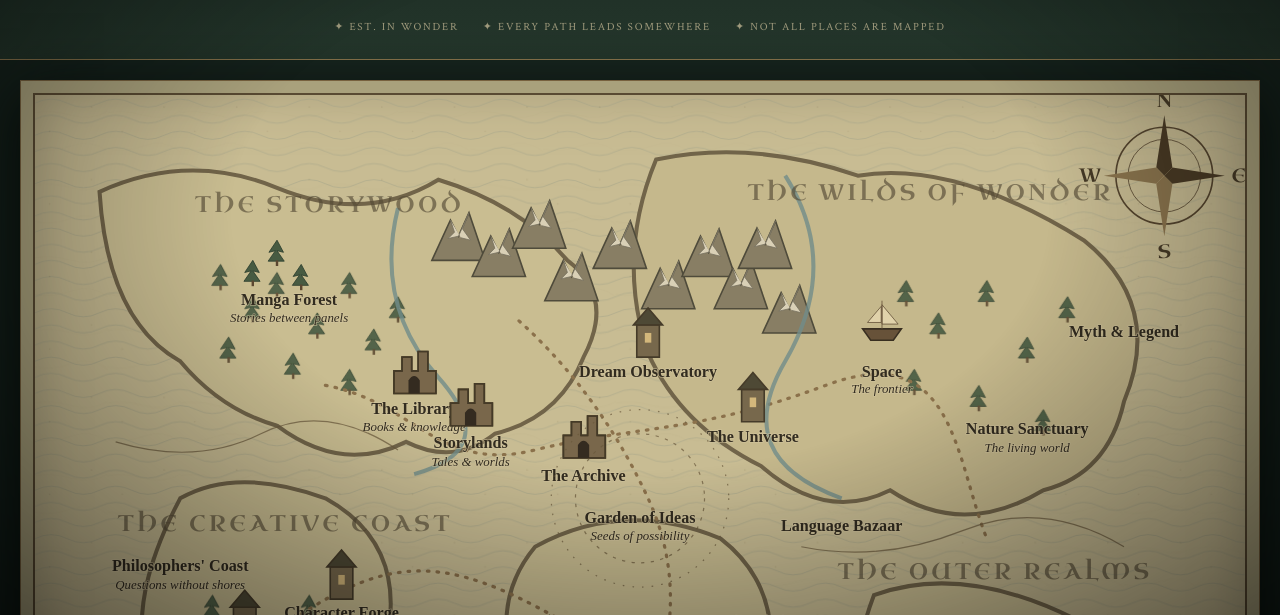
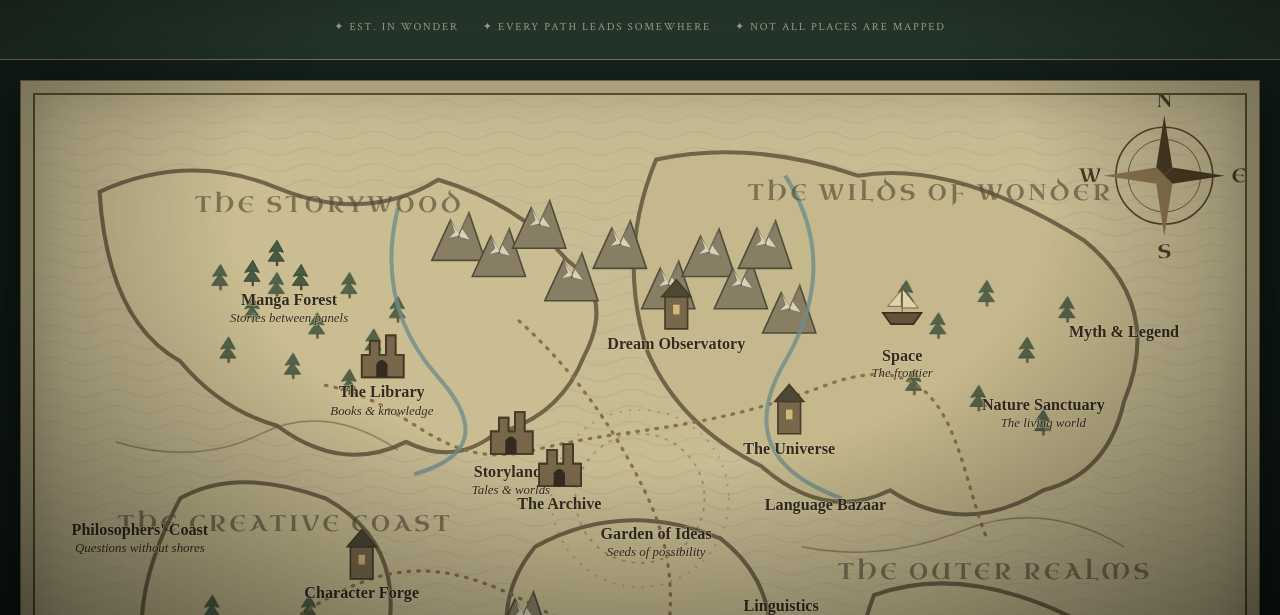
Before and after one commit to ayumu-corvane/the-observatory, a plain HTML site: page index.html in a window 1280 px wide. Shown: the part 185-800 px from the top of the page. Drawn offline with Linux system fonts and the light colour scheme; a web font is replaced by a local one.

Commit message:
Space out landmarks across the fantasy atlas

```diff
--- a/index.html
+++ b/index.html
@@ -65,31 +65,31 @@ footer{text-align:center;padding:24px;border-top:1px solid #5b604c;color:#9c997e
 <!-- region titles -->
 <text class="region" x="365" y="145" text-anchor="middle">THE STORYWOOD</text><text class="region" x="1110" y="130" text-anchor="middle">THE WILDS OF WONDER</text><text class="region" x="310" y="540" text-anchor="middle">THE CREATIVE COAST</text><text class="region" x="750" y="900" text-anchor="middle">THE SCHOLAR'S RANGE</text><text class="region" x="1190" y="600" text-anchor="middle">THE OUTER REALMS</text>
 <!-- iconic locations -->
-<g class="place" data-name="The Library" data-desc="A vast, ever-expanding library. Books, notes, knowledge, discoveries, and anything worth keeping."><use href="#castle" x="470" y="350"/><text class="label" x="470" y="395">The Library</text><text class="small" x="470" y="417">Books &amp; knowledge</text></g>
-<g class="place" data-name="Manga Forest" data-desc="A forest of panels, volumes, characters, worlds, and stories waiting to be read."><use href="#tree" x="270" y="205"/><use href="#tree" x="300" y="180"/><use href="#tree" x="330" y="210"/><text class="label" x="315" y="260">Manga Forest</text><text class="small" x="315" y="282">Stories between panels</text></g>
-<g class="place" data-name="The OC Atelier" data-desc="The workshop where original characters are born, redesigned, developed, and occasionally cause chaos."><use href="#tower" x="260" y="650"/><text class="label" x="260" y="700">OC Atelier</text><text class="small" x="260" y="721">Original creations</text></g>
-<g class="place" data-name="Character Forge" data-desc="A forge for personalities, designs, quirks, backstories, relationships, and characters who refuse to behave."><use href="#tower" x="380" y="600"/><text class="label" x="380" y="648">Character Forge</text></g>
-<g class="place" data-name="Storylands" data-desc="A continent of plots, manga ideas, novels, scenes, worlds, and narrative experiments."><use href="#castle" x="540" y="390"/><text class="label" x="540" y="438">Storylands</text><text class="small" x="540" y="460">Tales &amp; worlds</text></g>
-<g class="place" data-name="Philosophers' Coast" data-desc="Questions about existence, ethics, society, meaning, nature, and all those thoughts that refuse to leave at 2 AM."><text class="label" x="180" y="590">Philosophers' Coast</text><text class="small" x="180" y="612">Questions without shores</text></g>
-<g class="place" data-name="The Universe" data-desc="Cosmology, galaxies, stars, black holes, origins, endings, and the immense things we don't yet know."><use href="#tower" x="890" y="380"/><text class="label" x="890" y="430">The Universe</text></g>
-<g class="place" data-name="Space" data-desc="Spaceflight, exploration, spacecraft, missions, orbital mechanics, and humanity's next steps beyond Earth."><use href="#ship" x="1050" y="290"/><text class="label" x="1050" y="350">Space</text><text class="small" x="1050" y="370">The frontier</text></g>
-<g class="place" data-name="Physics" data-desc="The laws, symmetries, forces, and beautiful machinery underlying reality."><use href="#mountain" x="620" y="670"/><text class="label" x="620" y="725">Physics</text></g>
-<g class="place" data-name="Maths" data-desc="Patterns, proofs, olympiad problems, abstractions, and the language of structure."><use href="#mountain" x="740" y="690"/><text class="label" x="740" y="745">Maths</text></g>
-<g class="place" data-name="Linguistics" data-desc="Languages, etymology, writing systems, grammar, sounds, and the ways humans shape meaning."><text class="label" x="900" y="660">Linguistics</text><text class="small" x="900" y="682">Tongues &amp; symbols</text></g>
-<g class="place" data-name="Art" data-desc="Sketches, visual ideas, design, illustration, aesthetics, and experiments with shape and colour."><use href="#tower" x="430" y="720"/><text class="label" x="430" y="765">Art</text></g>
-<g class="place" data-name="The Music Isles" data-desc="Songs, musical ideas, rhythms, moods, and soundtracks to imaginary places."><text class="label" x="1180" y="810">The Music Isles</text><text class="small" x="1180" y="832">Sound &amp; silence</text></g>
-<g class="place" data-name="The Cinema" data-desc="Films, animation, visual storytelling, scenes, and the art of making a world feel real."><text class="label" x="1100" y="870">The Cinema</text></g>
-<g class="place" data-name="Nature Sanctuary" data-desc="Animals, plants, ecosystems, environmental ideas, and the living world worth protecting."><text class="label" x="1230" y="420">Nature Sanctuary</text><text class="small" x="1230" y="442">The living world</text></g>
-<g class="place" data-name="History" data-desc="Civilizations, people, events, inventions, and the long, messy story of humanity."><text class="label" x="350" y="800">History</text></g>
+<g class="place" data-name="The Library" transform="translate(-40 -20)" data-desc="A vast, ever-expanding library. Books, notes, knowledge, discoveries, and anything worth keeping."><use href="#castle" x="470" y="350"/><text class="label" x="470" y="395">The Library</text><text class="small" x="470" y="417">Books &amp; knowledge</text></g>
+<g class="place" data-name="Manga Forest" transform="translate(0 0)" data-desc="A forest of panels, volumes, characters, worlds, and stories waiting to be read."><use href="#tree" x="270" y="205"/><use href="#tree" x="300" y="180"/><use href="#tree" x="330" y="210"/><text class="label" x="315" y="260">Manga Forest</text><text class="small" x="315" y="282">Stories between panels</text></g>
+<g class="place" data-name="The OC Atelier" transform="translate(-20 40)" data-desc="The workshop where original characters are born, redesigned, developed, and occasionally cause chaos."><use href="#tower" x="260" y="650"/><text class="label" x="260" y="700">OC Atelier</text><text class="small" x="260" y="721">Original creations</text></g>
+<g class="place" data-name="Character Forge" transform="translate(25 -25)" data-desc="A forge for personalities, designs, quirks, backstories, relationships, and characters who refuse to behave."><use href="#tower" x="380" y="600"/><text class="label" x="380" y="648">Character Forge</text></g>
+<g class="place" data-name="Storylands" transform="translate(50 35)" data-desc="A continent of plots, manga ideas, novels, scenes, worlds, and narrative experiments."><use href="#castle" x="540" y="390"/><text class="label" x="540" y="438">Storylands</text><text class="small" x="540" y="460">Tales &amp; worlds</text></g>
+<g class="place" data-name="Philosophers' Coast" transform="translate(-50 -45)" data-desc="Questions about existence, ethics, society, meaning, nature, and all those thoughts that refuse to leave at 2 AM."><text class="label" x="180" y="590">Philosophers' Coast</text><text class="small" x="180" y="612">Questions without shores</text></g>
+<g class="place" data-name="The Universe" transform="translate(45 15)" data-desc="Cosmology, galaxies, stars, black holes, origins, endings, and the immense things we don't yet know."><use href="#tower" x="890" y="380"/><text class="label" x="890" y="430">The Universe</text></g>
+<g class="place" data-name="Space" transform="translate(25 -20)" data-desc="Spaceflight, exploration, spacecraft, missions, orbital mechanics, and humanity's next steps beyond Earth."><use href="#ship" x="1050" y="290"/><text class="label" x="1050" y="350">Space</text><text class="small" x="1050" y="370">The frontier</text></g>
+<g class="place" data-name="Physics" transform="translate(-20 -30)" data-desc="The laws, symmetries, forces, and beautiful machinery underlying reality."><use href="#mountain" x="620" y="670"/><text class="label" x="620" y="725">Physics</text></g>
+<g class="place" data-name="Maths" transform="translate(35 25)" data-desc="Patterns, proofs, olympiad problems, abstractions, and the language of structure."><use href="#mountain" x="740" y="690"/><text class="label" x="740" y="745">Maths</text></g>
+<g class="place" data-name="Linguistics" transform="translate(25 -20)" data-desc="Languages, etymology, writing systems, grammar, sounds, and the ways humans shape meaning."><text class="label" x="900" y="660">Linguistics</text><text class="small" x="900" y="682">Tongues &amp; symbols</text></g>
+<g class="place" data-name="Art" transform="translate(-20 20)" data-desc="Sketches, visual ideas, design, illustration, aesthetics, and experiments with shape and colour."><use href="#tower" x="430" y="720"/><text class="label" x="430" y="765">Art</text></g>
+<g class="place" data-name="The Music Isles" transform="translate(-30 20)" data-desc="Songs, musical ideas, rhythms, moods, and soundtracks to imaginary places."><text class="label" x="1180" y="810">The Music Isles</text><text class="small" x="1180" y="832">Sound &amp; silence</text></g>
+<g class="place" data-name="The Cinema" transform="translate(-25 -25)" data-desc="Films, animation, visual storytelling, scenes, and the art of making a world feel real."><text class="label" x="1100" y="870">The Cinema</text></g>
+<g class="place" data-name="Nature Sanctuary" transform="translate(20 -30)" data-desc="Animals, plants, ecosystems, environmental ideas, and the living world worth protecting."><text class="label" x="1230" y="420">Nature Sanctuary</text><text class="small" x="1230" y="442">The living world</text></g>
+<g class="place" data-name="History" transform="translate(-20 15)" data-desc="Civilizations, people, events, inventions, and the long, messy story of humanity."><text class="label" x="350" y="800">History</text></g>
 <g class="place" data-name="Myth &amp; Legend" data-desc="Mythologies, folklore, legendary creatures, ancient beliefs, and stories that outlived their origins."><text class="label" x="1350" y="300">Myth &amp; Legend</text></g>
-<g class="place" data-name="Dream Observatory" data-desc="Dreams, lucid dreaming, surreal experiences, imagination, and the strange landscape of sleep."><use href="#tower" x="760" y="300"/><text class="label" x="760" y="350">Dream Observatory</text></g>
-<g class="place" data-name="The Archive" data-desc="An archive of personal notes, memories, ideas, references, and things that should not be lost."><use href="#castle" x="680" y="430"/><text class="label" x="680" y="478">The Archive</text></g>
-<g class="place" data-name="The Inventors' Guild" data-desc="Projects, experiments, prototypes, websites, inventions, and things being built simply because they can be."><use href="#tower" x="1020" y="700"/><text class="label" x="1020" y="750">Inventors' Guild</text></g>
-<g class="place" data-name="The Garden of Ideas" data-desc="Random thoughts, sparks, concepts, questions, and seeds of projects that may grow into something huge."><text class="label" x="750" y="530">Garden of Ideas</text><text class="small" x="750" y="552">Seeds of possibility</text></g>
-<g class="place" data-name="The Language Bazaar" data-desc="Languages being learned, phrases collected, translations, vocabulary, and cross-cultural discoveries."><text class="label" x="1000" y="540">Language Bazaar</text></g>
-<g class="place" data-name="The Uncharted" data-desc="A deliberately blank region. Interests, discoveries, and future obsessions will find their place here."><text class="label" x="560" y="850">The Uncharted</text><text class="small" x="560" y="872">Here be future interests</text></g>
-<g class="place" data-name="The Games District" data-desc="Games, worlds, mechanics, lore, challenges, and interactive ideas."><text class="label" x="1320" y="710">Games District</text></g>
-<g class="place" data-name="The Great Questions" data-desc="The questions that connect everything: what is reality, what is life, how do we know, and what should we do?"><text class="label" x="850" y="820">The Great Questions</text></g>
+<g class="place" data-name="Dream Observatory" transform="translate(35 -35)" data-desc="Dreams, lucid dreaming, surreal experiences, imagination, and the strange landscape of sleep."><use href="#tower" x="760" y="300"/><text class="label" x="760" y="350">Dream Observatory</text></g>
+<g class="place" data-name="The Archive" transform="translate(-30 35)" data-desc="An archive of personal notes, memories, ideas, references, and things that should not be lost."><use href="#castle" x="680" y="430"/><text class="label" x="680" y="478">The Archive</text></g>
+<g class="place" data-name="The Inventors' Guild" transform="translate(30 20)" data-desc="Projects, experiments, prototypes, websites, inventions, and things being built simply because they can be."><use href="#tower" x="1020" y="700"/><text class="label" x="1020" y="750">Inventors' Guild</text></g>
+<g class="place" data-name="The Garden of Ideas" transform="translate(20 20)" data-desc="Random thoughts, sparks, concepts, questions, and seeds of projects that may grow into something huge."><text class="label" x="750" y="530">Garden of Ideas</text><text class="small" x="750" y="552">Seeds of possibility</text></g>
+<g class="place" data-name="The Language Bazaar" transform="translate(-20 -25)" data-desc="Languages being learned, phrases collected, translations, vocabulary, and cross-cultural discoveries."><text class="label" x="1000" y="540">Language Bazaar</text></g>
+<g class="place" data-name="The Uncharted" transform="translate(-30 20)" data-desc="A deliberately blank region. Interests, discoveries, and future obsessions will find their place here."><text class="label" x="560" y="850">The Uncharted</text><text class="small" x="560" y="872">Here be future interests</text></g>
+<g class="place" data-name="The Games District" transform="translate(-20 15)" data-desc="Games, worlds, mechanics, lore, challenges, and interactive ideas."><text class="label" x="1320" y="710">Games District</text></g>
+<g class="place" data-name="The Great Questions" transform="translate(20 25)" data-desc="The questions that connect everything: what is reality, what is life, how do we know, and what should we do?"><text class="label" x="850" y="820">The Great Questions</text></g>
 <!-- decorative cartography -->
 <g fill="none" stroke="#69583b" stroke-width="1.5" opacity=".7"><path d="M100 430 Q200 460 280 420 T450 440"/><path d="M950 560 Q1050 580 1150 540 T1350 560"/><circle cx="750" cy="500" r="80" stroke-dasharray="4 8"/><circle cx="750" cy="500" r="110" stroke-dasharray="2 10"/></g>
 <g transform="translate(1400 100)"><circle r="60" fill="none" stroke="#55452e" stroke-width="2"/><circle r="45" fill="none" stroke="#55452e"/><path d="M0-75 10-10 0 0 -10-10Z" fill="#4a3b25"/><path d="M0 75 10 10 0 0 -10 10Z" fill="#8b754e"/><path d="M-75 0 -10 10 0 0 -10-10Z" fill="#8b754e"/><path d="M75 0 10 10 0 0 10-10Z" fill="#4a3b25"/><text class="compass" y="-85">N</text><text class="compass" y="102">S</text><text class="compass" x="92" y="8">E</text><text class="compass" x="-92" y="8">W</text></g>
```
